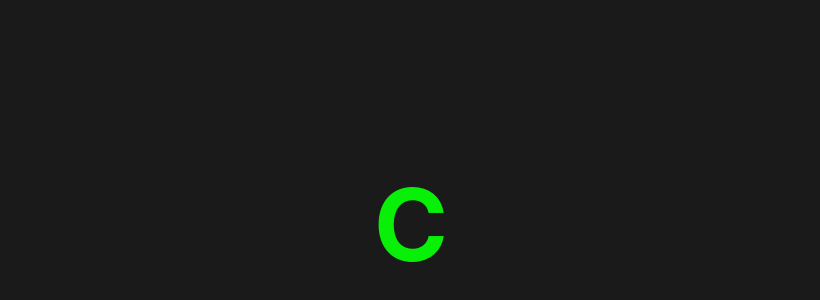
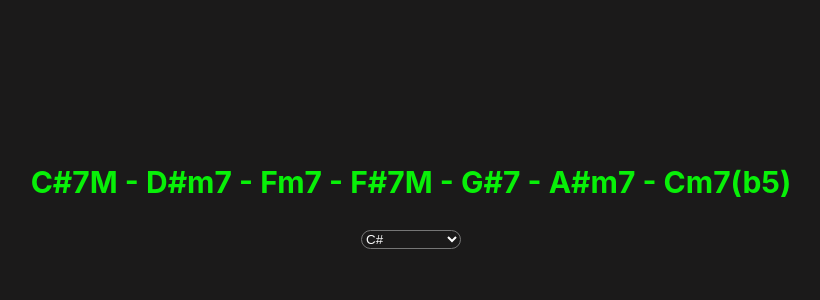
Before and after one commit to brunokian/chords-generator, a React (Create React App) app: page /harmonicField-generator in a window 1280 px wide. Shown: the part 86-386 px from the top of the page, without its empty margins (229-1049 px from the left). Built offline with nearby package versions, Linux system fonts and the light colour scheme.

Commit message:
input de seleção do campo harmonico

```diff
--- a/src/App.css
+++ b/src/App.css
@@ -4,6 +4,14 @@
 
 h1 {
   font-size: 100px;
+  margin-top: 250px;
+  color: rgb(8, 240, 8);
+  display: flex;
+  justify-content: center;
+}
+
+h3 {
+  font-size: 30px;
   margin-top: 250px;
   color: rgb(8, 240, 8);
   display: flex;
--- a/src/components/HarmonicFieldGenerator.js
+++ b/src/components/HarmonicFieldGenerator.js
@@ -3,21 +3,8 @@
 
 function HarmonicFieldGenerator() {
     const [chord, setChord] = useState('C')
-    const [selectField, setSelectField] = useState('')
-    const [selectTimer, setSelectTimer] = useState(2)
-    const [hasStarted, setHasStarted] = useState(false)
-    const [intervalId, setIntervalId] = useState(null)
-
-    const randomChords = (n) => {
-        const index = Math.floor(Math.random() * majorHarmonicField.length)
-        const newChord = majorHarmonicField(n)[index]
-        if (newChord !== chord) {
-            setChord(newChord)
-            return newChord
-        } else {
-            randomChords(n)
-        }
-    }
+    const [selectField, setSelectField] = useState(1)
+    const [field, setField] = useState([])
 
     const majorHarmonicField = (n) => {
         let a = allChords.slice(n).concat(allChords.slice(0, n))
@@ -32,50 +19,25 @@
         return b
     }
 
-    // useEffect(() => {
-    //     if (hasStarted) {
-    //         let timer = selectTimer * 1000
-    //         const id = setInterval(() => {
-    //             chordsGenerator()
-    //         }, timer)
-    //         setIntervalId(id)
-    //     }
-    // }, [hasStarted])
+    const handleSelect = (event) => {
+        setSelectField(event.target.value)
+    }
 
-    // const handleClick = () => {
-    //     setHasStarted(!hasStarted)
-    //     if (intervalId) {
-    //         clearInterval(intervalId)
-    //         setIntervalId(null)
-    //     }
-    // }
+    useEffect (() => {
+        let result = majorHarmonicField(selectField)
+        setField(result)
+    }, [selectField])
+
 
     return (
         // let newtest = test.slice(n).concat(test.slice(0, n))
         <div>
-
-            <h1>{chord}</h1>
-            {/* <button onClick={handleClick}>
-                {hasStarted ? 'STOP' : 'START'}
-            </button>
-
-            <select value={selectChords} onChange={(event) => handleSelect(event, 'chords')}>
-                <option value='natural'>only natural</option>
-                <option value='flat'>flat</option>
-                <option value='sharp'>sharp</option>
-                <option value='all'>all</option>
+            <h3>{field.join(" - ")}</h3>
+            <select value={selectField} onChange={(event) => handleSelect(event)}>
+                {allChords.map((note, index) => (
+                    <option key={index} value={index}>{note}</option>
+                ))}
             </select>
-
-            <label for='timer'>Timer</label>
-            <select name='timer' value={selectTimer} onChange={(event) => handleSelect(event, 'timer')}>
-                <option value={1}>1</option>
-                <option value={2}>2</option>
-                <option value={3}>3</option>
-                <option value={4}>4</option>
-                <option value={5}>5</option>
-                <option value={6}>6</option>
-                <option value={7}>7</option>
-            </select> */}
         </div>
     )
 }
--- a/src/components/RandomGenerator.js
+++ b/src/components/RandomGenerator.js
@@ -12,12 +12,11 @@
     const index = Math.floor(Math.random() * arrayChords.length)
     // console.log(arrayChords);
     const newChord = arrayChords[index]
-    console.log(newChord);
+    setChord(newChord)
+    // console.log(newChord);
     if (newChord !== chord) {
-      setChord(newChord)
       return newChord
     } else {
-      console.log('repetido');
       return arrayChords[index+1]
     }
   }
```
